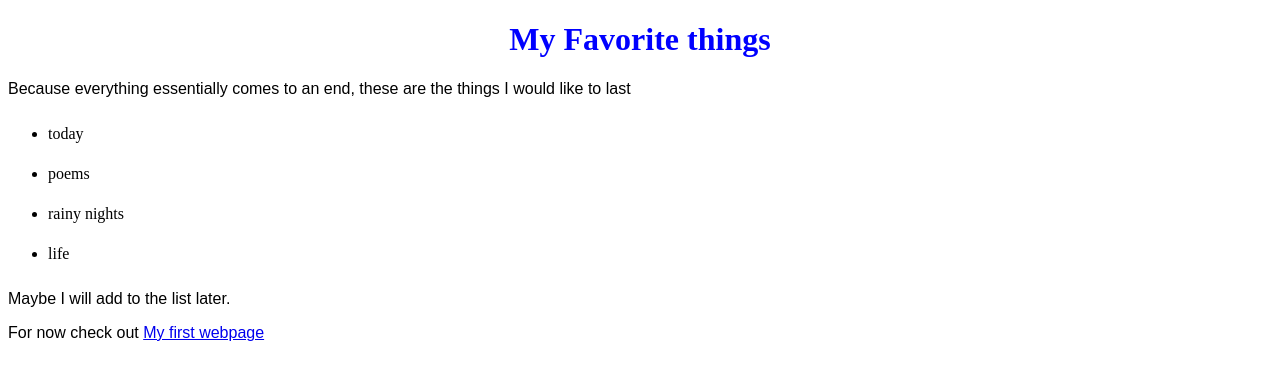
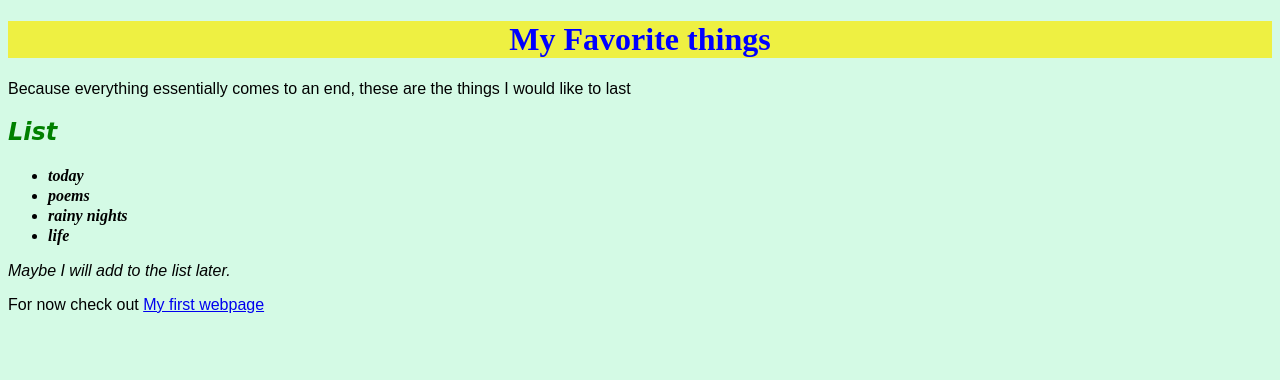
Before and after one commit to Zenas22/My-first-website, a plain HTML site: page favorite-things.html in a window 1280 px wide. Drawn offline with Linux system fonts and the light colour scheme.

Commit message:
Files shared

```diff
--- a/css/styles.css
+++ b/css/styles.css
@@ -1,15 +1,24 @@
 h1{
-  color: blue;
+  color: #00f;
   text-align: center;
+  background-color: #EEF042;
 }
 h2{
   color: green;
   font-style: italic;
-  text-align: center;
+  text-align: left;
+  font-family: cursive;
 }
 p{
   font-family: sans-serif;
+  font-style: normal;
 }
 ul{
-  line-height: 40px;
+  line-height: 20px;
 }
+ul{
+  font-style: oblique;
+}
+body{
+  background-color: #D4FAE5;
+}
--- a/favorite-things.html
+++ b/favorite-things.html
@@ -9,14 +9,15 @@
   <p>Because everything essentially comes to an end, these are the things
     I would like to last
   </p>
-  <ul>
+  <h2>List</h2>
+  <ul><strong>
     <li>today</li>
     <li>poems</li>
     <li>rainy nights</li>
-    <li>life</li>
+    <li>life</li></strong>
   </ul>
-  <p>Maybe I will add to the list later.
+  <p><em>Maybe I will add to the list later.</em>
   </p>
-  <p>For now check out <a href="my-first-webpage.html">My first webpage</a></p>
+  <p>For now check out <a href="index.html">My first webpage</a></p>
 </body>
 </html>
```
